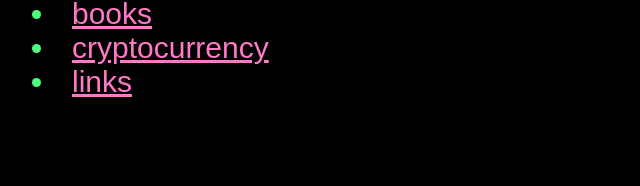
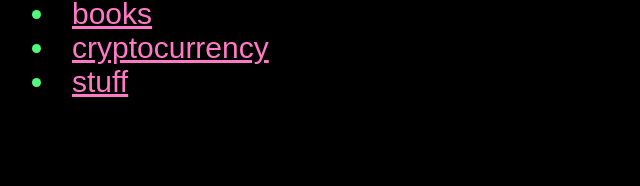
Before and after one commit to hexchills/hexchills.github.io, a plain HTML site: page index.html in a window 1280 px wide. Shown: the part 346-532 px from the top of the page, 183-823 px from the left. Drawn offline with Linux system fonts and the light colour scheme.

Commit message:
Update index.html

```diff
--- a/index.html
+++ b/index.html
@@ -14,7 +14,7 @@
     <li><a href="onion.html">onion links</a></li>
     <li><a href="books.html">books</a></li>
     <li><a href="crypto.html">cryptocurrency</a></li>
-    <li><a href="links.html">links</a></li>
+    <li><a href="links.html">stuff</a></li>
     <footer>
         <a href="sf.txt" style="max-height:.9em;display:inline">sf</a>
     </footer>
```
